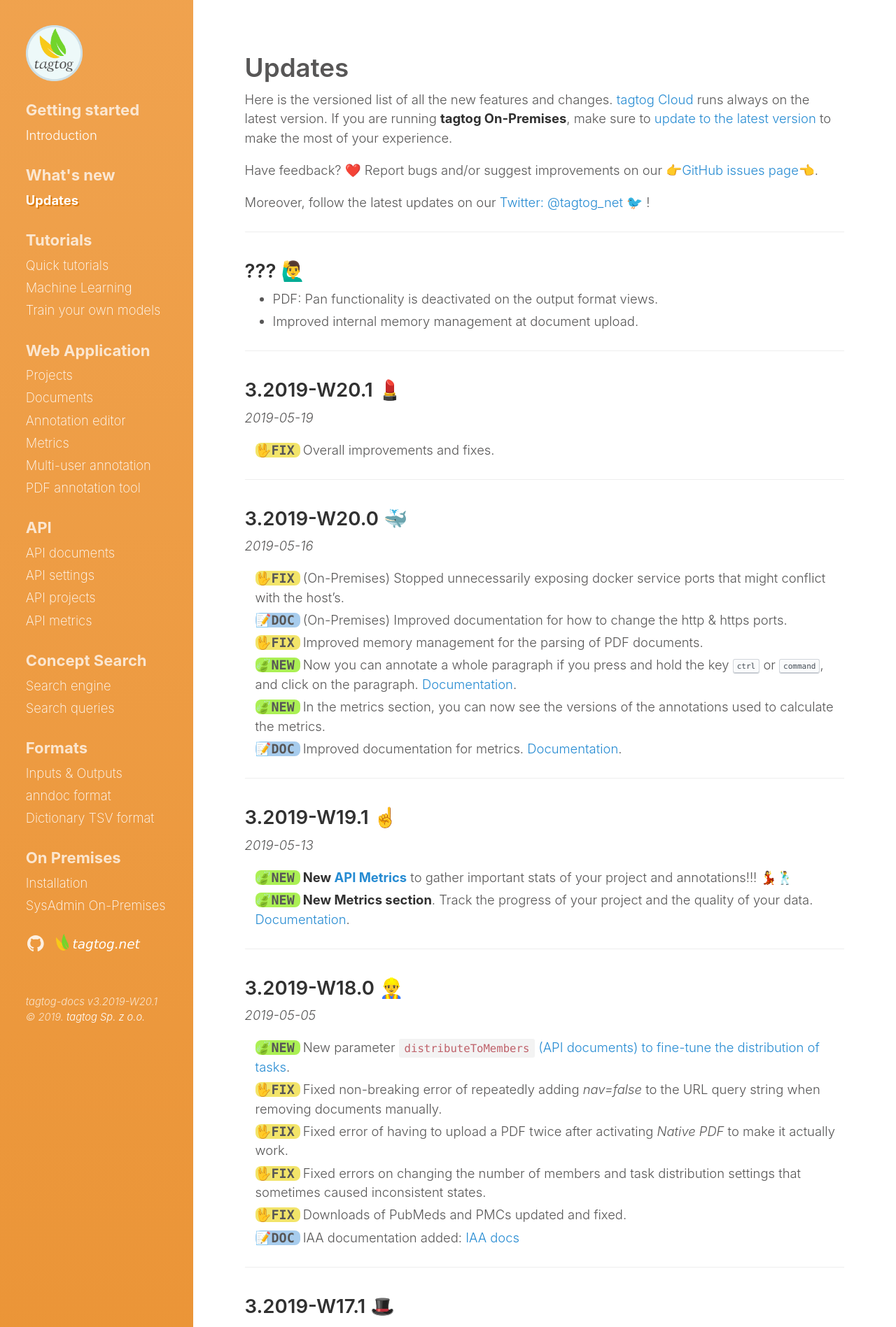
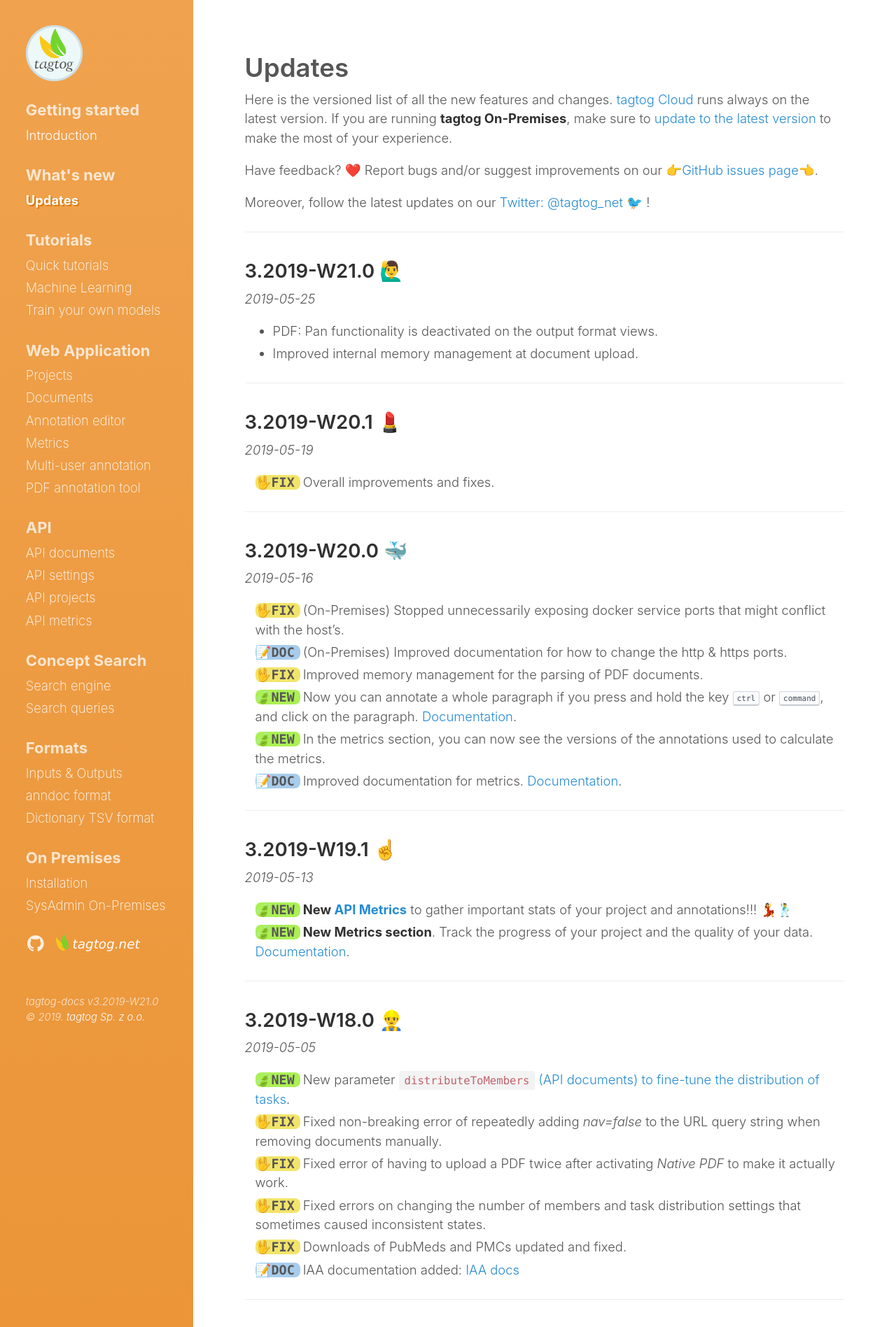
Before and after one commit to tagtogorg/tagtog-doc, a Jekyll site: the page built from updates.md, in a window 1280 px wide. Shown: the top 1897 px of the page at 70% size. Built offline with Jekyll 4.4.1, drawn with Linux system fonts in a browser that asks for light colours; nearby versions of some CDN libraries; emoji names are drawn with the system emoji font.

Commit message:
Bump version: 3.2019-W21.0 🙋‍♂️

```diff
--- a/_config.yml
+++ b/_config.yml
@@ -70,7 +70,7 @@ plugins:
   - jemoji
 
 # Custom vars
-version: 3.2019-W20.1
+version: 3.2019-W21.0
 sidebar_home_link: true
 search_page: false
 # sidebar_blog_link:  '/blog'   # By default, your home page is your blog
--- a/updates.md
+++ b/updates.md
@@ -14,7 +14,8 @@ Moreover, follow the latest updates on our [Twitter: @tagtog_net 🐦](https://t
 
 ---
 
-## ??? 🙋‍♂️
+## 3.2019-W21.0 🙋‍♂️
+_2019-05-25_
 
 <ul>
   <li class="fix"><span markdown="1">PDF: Pan functionality is deactivated on the output format views.</span></li>
```
Also changed, not shown: 1 other file.
